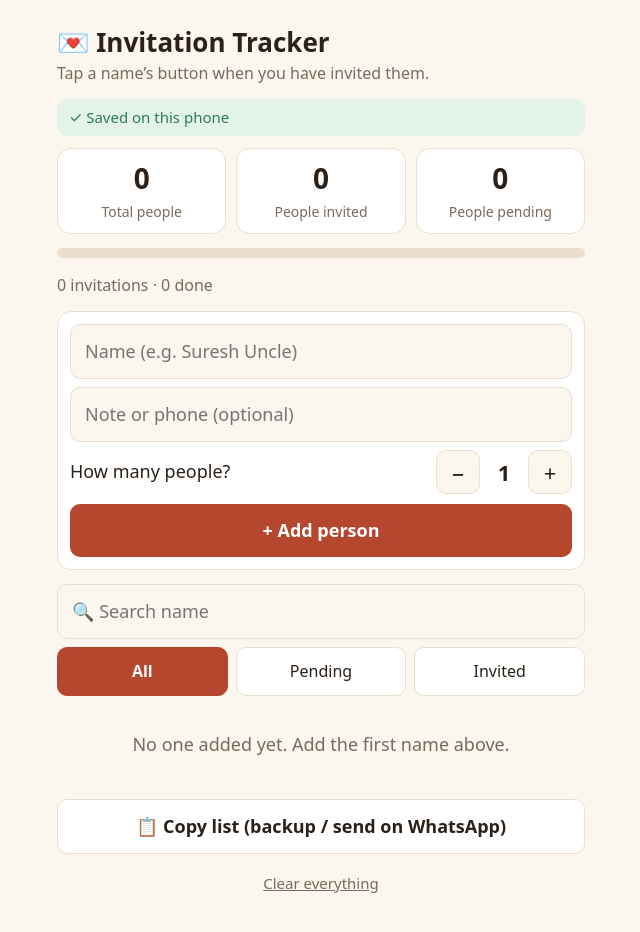
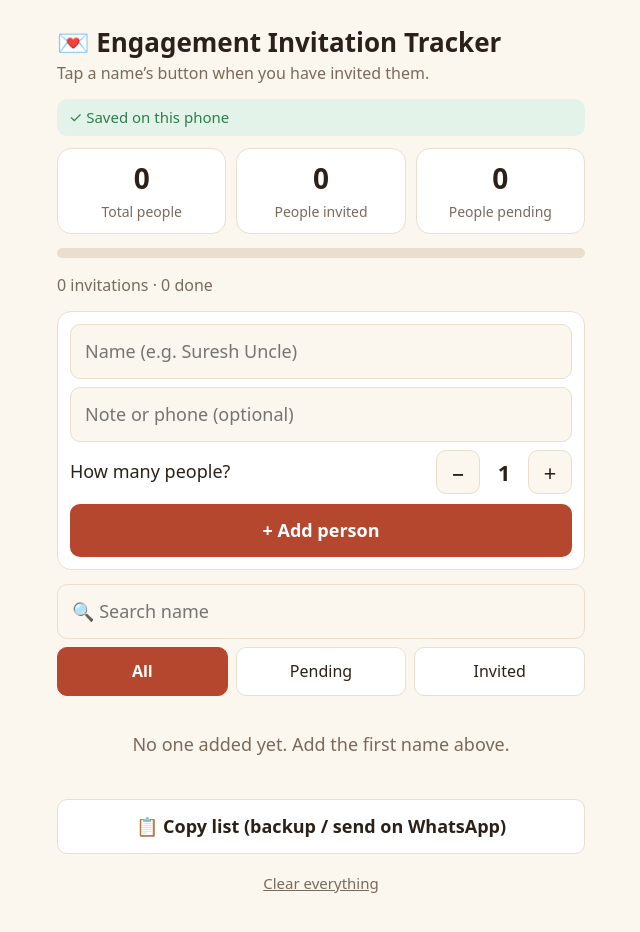
Before and after one commit to adevasia0706/engagementinvitationanju, a plain HTML site: page index.html in a window 1280 px wide. Shown: the whole page, without its empty margins (319-959 px from the left). Drawn offline with Linux system fonts and the light colour scheme.

Commit message:
Update index.html

```diff
--- a/index.html
+++ b/index.html
@@ -54,7 +54,7 @@ textarea{width:100%;font:inherit;font-size:16px;padding:12px;border-radius:10px;
 </head>
 <body>
 <div class="wrap">
-  <h1>💌 Invitation Tracker</h1>
+  <h1>💌 Engagement Invitation Tracker</h1>
   <p class="sub">Tap a name’s button when you have invited them.</p>
   <p class="st" id="status"></p>
 
```
